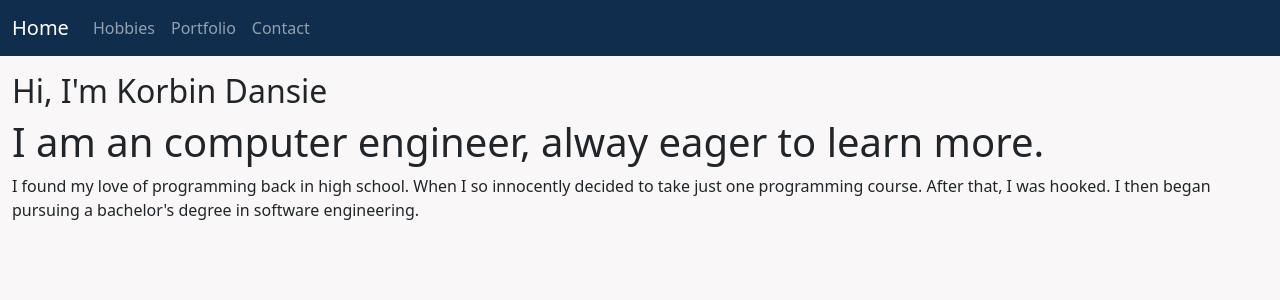
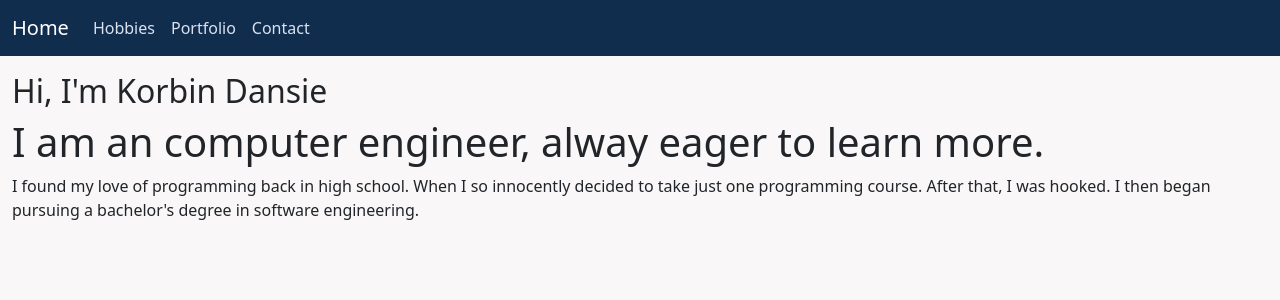
Before and after one commit to Korbin-Dansie/CS3620_Portfolio, a Django app: template templates/home.html in a window 1280 px wide. Shown: the top 300 px of the page. Run offline with Django 4.2, Linux system fonts and the light colour scheme; the template is opened without the code that fills it, so the values that code supplies are empty.

Commit message:
brighten top nav

```diff
--- a/static/styles/style.css
+++ b/static/styles/style.css
@@ -16,6 +16,6 @@
     background-color:#DBE2EF;
 }
 
-.nav-item{
+.bd-nav-item{
     color:#DBE2EF;
 }
--- a/templates/navbar.html
+++ b/templates/navbar.html
@@ -9,13 +9,13 @@
     <div class="collapse navbar-collapse" id="navbarCollapsable">
       <ul class="navbar-nav navbar-right me-auto mb-2 mb-sm-0">
         <li class="nav-item">
-          <a class="nav-link" href="/hobbies">Hobbies</a>
+          <a class="nav-link bd-nav-item" href="/hobbies">Hobbies</a>
         </li>
         <li class="nav-item">
-          <a class="nav-link" href="/portfolio">Portfolio</a>
+          <a class="nav-link bd-nav-item" href="/portfolio">Portfolio</a>
         </li>
         <li class="nav-item">
-          <a class="nav-link" href="/contact">Contact</a>
+          <a class="nav-link bd-nav-item" href="/contact">Contact</a>
         </li>
       </ul>
     </div>
```
